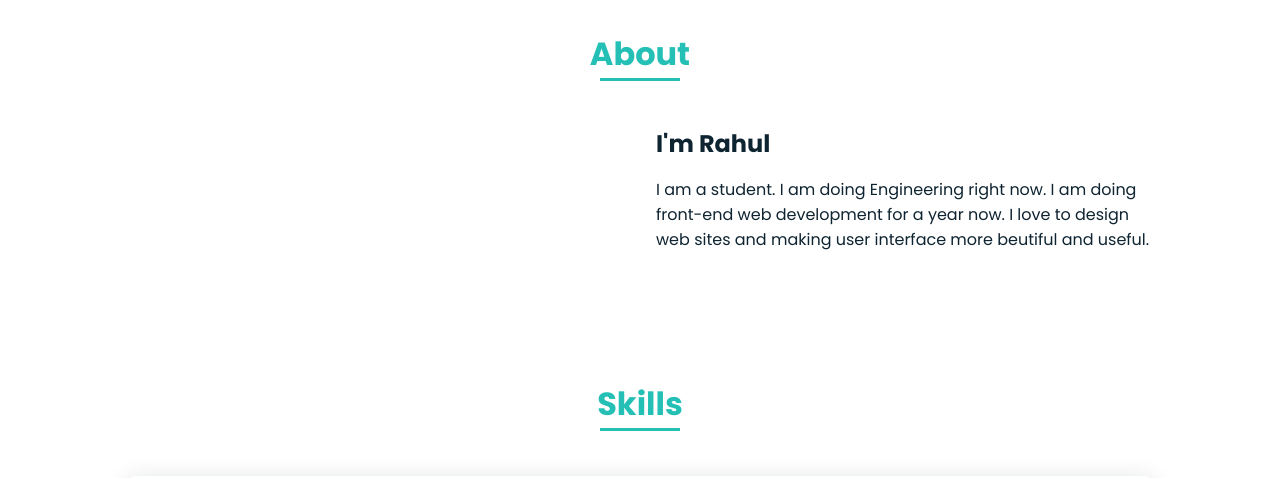
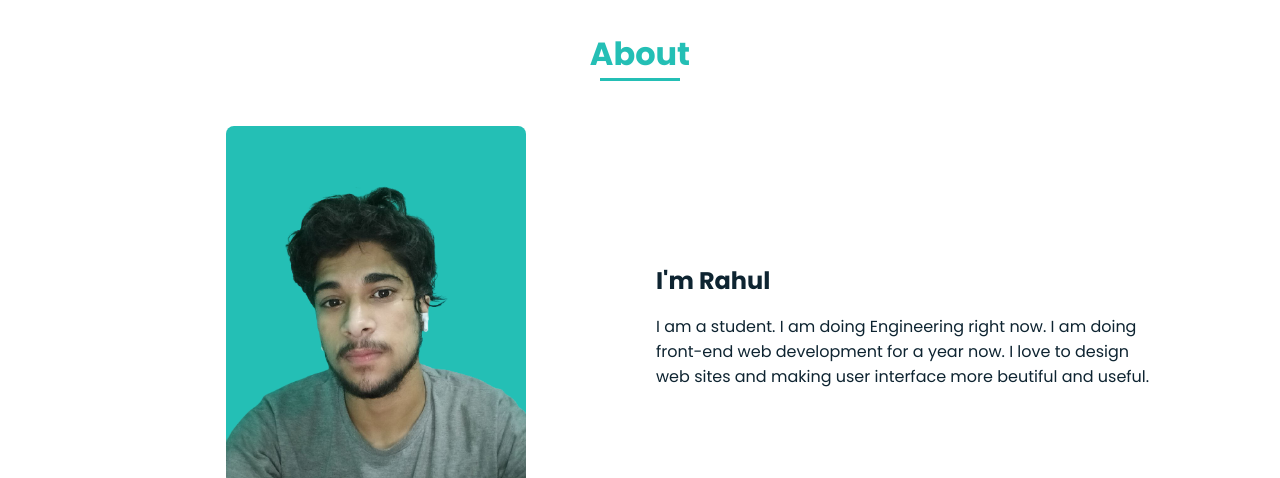
Before and after one commit to rahulob/rahulob.github.io, a plain HTML site: page index.html in a window 1280 px wide. Shown: the part 850-1328 px from the top of the page. Drawn offline with nearby package versions, Linux system fonts and the light colour scheme.

Commit message:
Update index.html

```diff
--- a/index.html
+++ b/index.html
@@ -58,7 +58,7 @@
 
             <div class="about__container bd-grid">
                 <div class="about__img">
-                    <img src="assets/img/about.jpg" alt="">
+                    <img src="assets/img/about.png" alt="">
                 </div>
 
                 <div>
```
